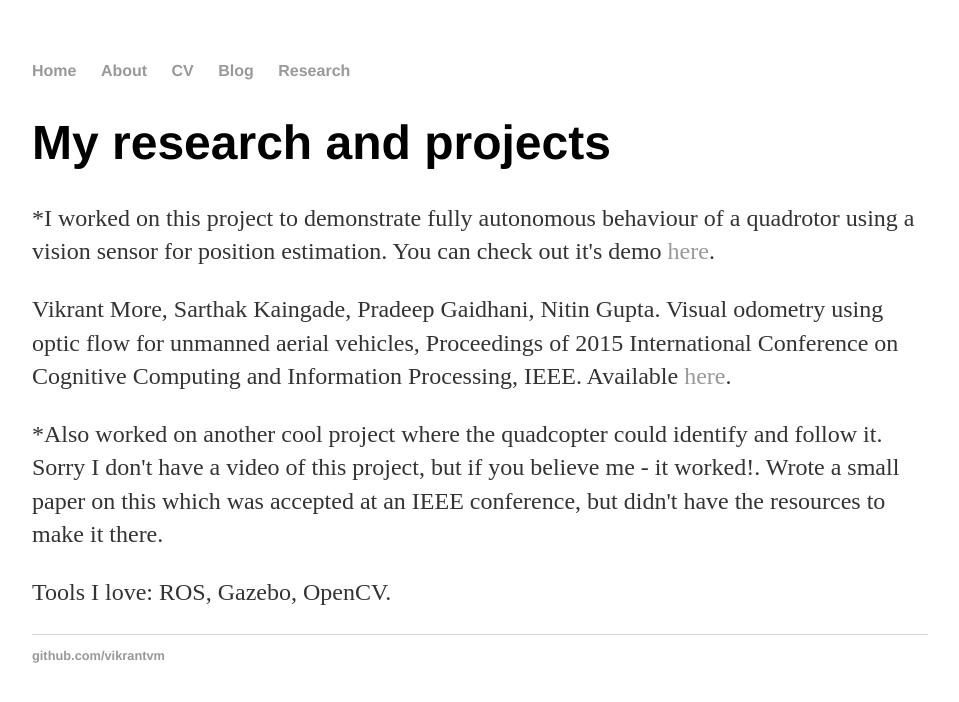
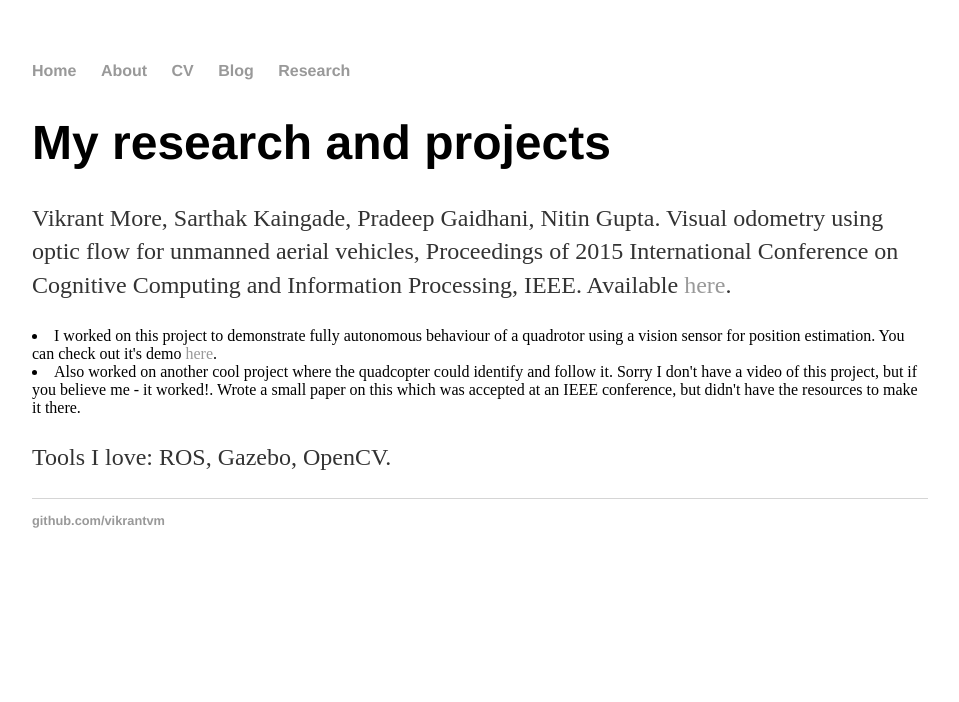
Before and after one commit to vikrantvm/vikrantvm.github.io, a Jekyll site: the page built from research/index.html, in a window 1280 px wide. Shown: the top 702 px of the page, without its empty margins (160-1119 px from the left). Built offline with Jekyll 4.4.1, drawn with Linux system fonts in a browser that asks for light colours.

Commit message:
nth update

```diff
--- a/research/index.html
+++ b/research/index.html
@@ -6,10 +6,10 @@ title: Vikrant's Research
 	<div class="research">
 
   <h1>My research and projects</h1>
-  <p>*I worked on this project to demonstrate fully autonomous behaviour of a quadrotor using a vision sensor for position estimation. You can check out it's demo <a href="https://www.youtube.com/watch?v=1KbOuMlFG0Y">here</a>.</p>
 	<p>Vikrant More, Sarthak Kaingade, Pradeep Gaidhani, Nitin Gupta. Visual odometry using optic flow for unmanned aerial vehicles, Proceedings of 2015 International Conference on Cognitive Computing and Information Processing, IEEE. Available <a href="http://dx.doi.org/10.1109/CCIP.2015.7100731">here</a>.
+	<li>I worked on this project to demonstrate fully autonomous behaviour of a quadrotor using a vision sensor for position estimation. You can check out it's demo <a href="https://www.youtube.com/watch?v=1KbOuMlFG0Y">here</a>.</li>
 
-  <p>*Also worked on another cool project where the quadcopter could identify and follow it. Sorry I don't have a video of this project, but if you believe me - it worked!. Wrote a small paper on this which was accepted at an IEEE conference, but didn't have the resources to make it there.</p>
+  <li>Also worked on another cool project where the quadcopter could identify and follow it. Sorry I don't have a video of this project, but if you believe me - it worked!. Wrote a small paper on this which was accepted at an IEEE conference, but didn't have the resources to make it there.</li>
 
 	<p>Tools I love: ROS, Gazebo, OpenCV.</p>
 
```
